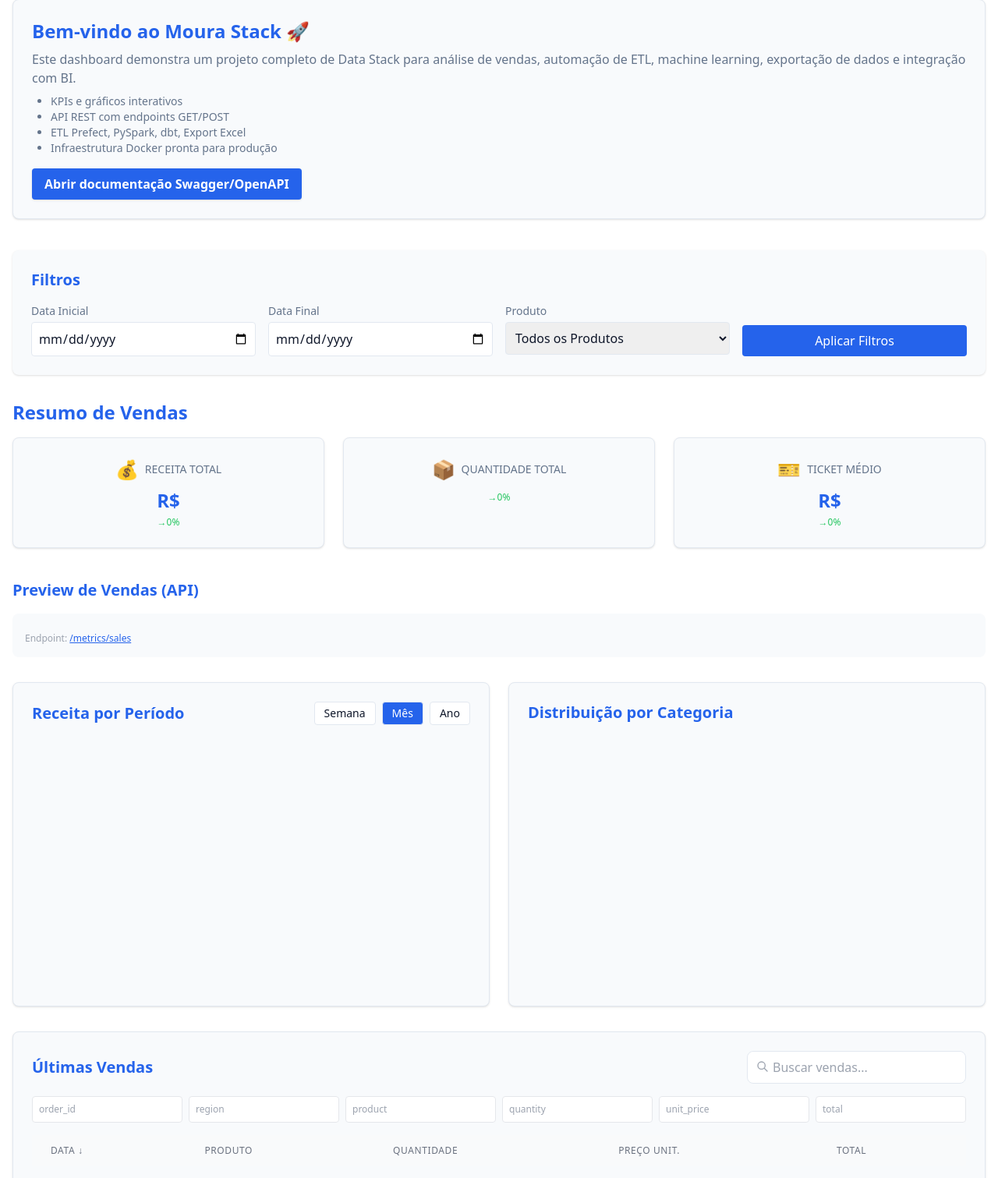
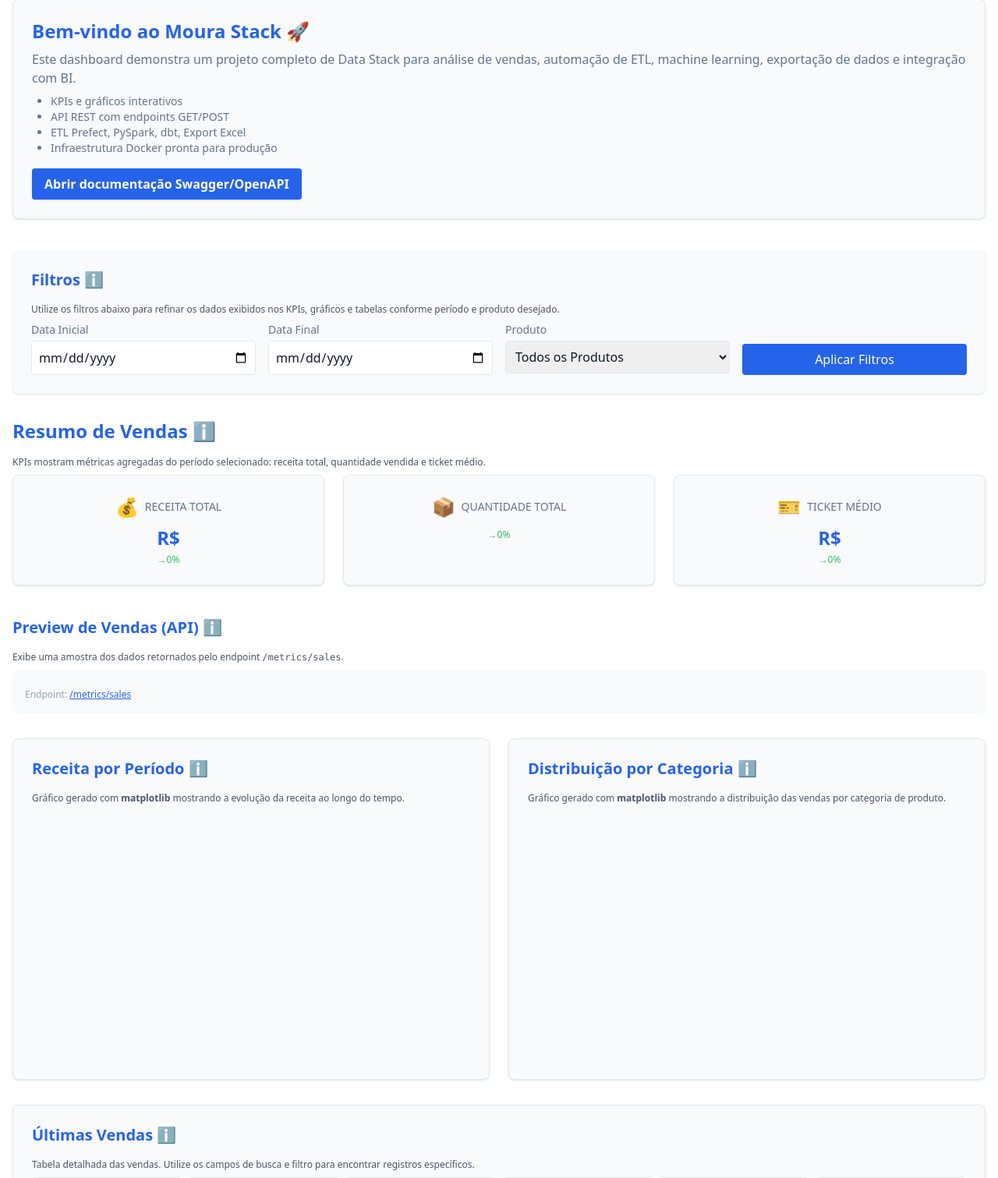
Before and after one commit to LipeLacross/Moura-Stack-Training, a FastAPI app: template app/templates/dashboard.html in a window 1280 px wide. Shown: the part 93-1604 px from the top of the page at 78% size. Run offline with FastAPI, Linux system fonts and the light colour scheme; the template is opened without the code that fills it, so the values that code supplies are empty; a map, chart or similar area stays blank; some libraries are stand-ins or nearby versions.

Commit message:
update dashboard: adicionar tooltips explicativos, descrições e legendas para KPIs, filtros, gráficos e endpoints; incluir orientações sobre ML, PySpark e estatísticas

```diff
--- a/app/templates/dashboard.html
+++ b/app/templates/dashboard.html
@@ -28,7 +28,8 @@
 
 <!-- Filtros -->
 <div class="mb-8 bg-card p-6 rounded-lg shadow">
-  <h2 class="text-xl font-semibold mb-4 text-primary">Filtros</h2>
+  <h2 class="text-xl font-semibold mb-4 text-primary">Filtros <span title="Filtros permitem selecionar datas e produtos para refinar os dados exibidos." style="cursor:help;">ℹ️</span></h2>
+  <p class="text-xs text-gray-600 mb-2">Utilize os filtros abaixo para refinar os dados exibidos nos KPIs, gráficos e tabelas conforme período e produto desejado.</p>
   <div class="grid grid-cols-1 md:grid-cols-4 gap-4">
     <div>
       <label class="block text-sm font-medium text-kpi mb-1">Data Inicial</label>
@@ -57,7 +58,8 @@
 
 <!-- KPIs -->
 <div class="mb-8">
-  <h2 class="text-2xl font-bold mb-4 text-primary">Resumo de Vendas</h2>
+  <h2 class="text-2xl font-bold mb-4 text-primary">Resumo de Vendas <span title="KPIs são indicadores-chave de desempenho, como receita, quantidade e ticket médio." style="cursor:help;">ℹ️</span></h2>
+  <p class="text-xs text-gray-600 mb-2">KPIs mostram métricas agregadas do período selecionado: receita total, quantidade vendida e ticket médio.</p>
   <div class="grid grid-cols-1 md:grid-cols-3 gap-6 mb-10" id="kpi-container">
     <div class="bg-card border border-border rounded-lg p-6 shadow flex flex-col items-center relative" id="revenue-kpi">
       <div class="flex items-center gap-2 mb-2">
@@ -94,7 +96,8 @@
 
 <!-- Preview de vendas -->
 <div class="mb-8">
-  <h2 class="text-xl font-semibold mb-4 text-primary">Preview de Vendas (API)</h2>
+  <h2 class="text-xl font-semibold mb-4 text-primary">Preview de Vendas (API) <span title="API REST permite acessar dados via endpoints, como /metrics/sales." style="cursor:help;">ℹ️</span></h2>
+  <p class="text-xs text-gray-600 mb-2">Exibe uma amostra dos dados retornados pelo endpoint <code>/metrics/sales</code>.</p>
   <div class="bg-card rounded-lg p-4 mb-4">
     <pre class="text-xs text-kpi" id="sales-preview"></pre>
     <div class="text-xs text-gray-400 mt-2">Endpoint: <a href="/metrics/sales" class="text-primary underline">/metrics/sales</a></div>
@@ -105,20 +108,17 @@
 <div class="grid grid-cols-1 lg:grid-cols-2 gap-6 mb-8">
   <div class="bg-card border border-border rounded-lg p-6 shadow">
     <div class="flex justify-between items-center mb-4">
-      <h2 class="text-xl font-semibold text-primary">Receita por Período</h2>
-      <div class="flex space-x-2">
-        <button class="time-filter-btn px-3 py-1 rounded border border-border bg-white text-sm" data-period="week">Semana</button>
-        <button class="time-filter-btn px-3 py-1 rounded border border-border bg-primary text-white text-sm" data-period="month">Mês</button>
-        <button class="time-filter-btn px-3 py-1 rounded border border-border bg-white text-sm" data-period="year">Ano</button>
-      </div>
+      <h2 class="text-xl font-semibold text-primary">Receita por Período <span title="Gráfico gerado com matplotlib, biblioteca Python para visualização de dados." style="cursor:help;">ℹ️</span></h2>
     </div>
+    <p class="text-xs text-gray-600 mb-2">Gráfico gerado com <b>matplotlib</b> mostrando a evolução da receita ao longo do tempo.</p>
     <div class="h-80">
       <canvas id="revenueChart"></canvas>
     </div>
   </div>
 
   <div class="bg-card border border-border rounded-lg p-6 shadow">
-    <h2 class="text-xl font-semibold mb-4 text-primary">Distribuição por Categoria</h2>
+    <h2 class="text-xl font-semibold mb-4 text-primary">Distribuição por Categoria <span title="Categoria agrupa produtos para análise de vendas." style="cursor:help;">ℹ️</span></h2>
+    <p class="text-xs text-gray-600 mb-2">Gráfico gerado com <b>matplotlib</b> mostrando a distribuição das vendas por categoria de produto.</p>
     <div class="h-80">
       <canvas id="categoryChart"></canvas>
     </div>
@@ -129,14 +129,9 @@
 <div class="bg-card border border-border rounded-lg shadow overflow-hidden mb-8">
   <div class="p-6">
     <div class="flex justify-between items-center mb-4">
-      <h2 class="text-xl font-semibold text-primary">Últimas Vendas</h2>
-      <div class="relative">
-        <input type="text" id="search-sales" placeholder="Buscar vendas..." class="pl-8 pr-4 py-2 border border-border rounded-lg">
-        <svg class="w-4 h-4 absolute left-3 top-3 text-gray-400" fill="none" stroke="currentColor" viewBox="0 0 24 24" xmlns="http://www.w3.org/2000/svg">
-          <path stroke-linecap="round" stroke-linejoin="round" stroke-width="2" d="M21 21l-6-6m2-5a7 7 0 11-14 0 7 7 0 0114 0z"></path>
-        </svg>
-      </div>
+      <h2 class="text-xl font-semibold text-primary">Últimas Vendas <span title="Tabela mostra vendas recentes, permite busca e ordenação." style="cursor:help;">ℹ️</span></h2>
     </div>
+    <p class="text-xs text-gray-600 mb-2">Tabela detalhada das vendas. Utilize os campos de busca e filtro para encontrar registros específicos.</p>
 
     <!-- Filtros de colunas -->
     <div class="mb-4 grid grid-cols-6 gap-2">
@@ -237,12 +232,13 @@
 
 <!-- Endpoints REST (GET/POST) -->
 <div class="mb-8">
-  <h2 class="text-xl font-semibold mb-4 text-primary">Exemplos de API REST</h2>
+  <h2 class="text-xl font-semibold mb-4 text-primary">Exemplos de API REST <span title="API REST expõe endpoints para acessar ou modificar dados via HTTP." style="cursor:help;">ℹ️</span></h2>
+  <p class="text-xs text-gray-600 mb-2">Consuma os endpoints GET diretamente no navegador. Para POST, utilize os exemplos curl no terminal para executar rotinas de ML, ETL e exportação.</p>
   <div class="bg-card rounded-lg p-4 mb-4">
     <div class="mb-2 text-sm text-gray-700">Endpoints <b>GET</b> funcionam direto no navegador. Endpoints <b>POST</b> devem ser chamados via <b>curl</b> ou <b>fetch</b> (botão copiar disponível).</div>
     <div class="grid grid-cols-1 md:grid-cols-2 gap-4">
       <div>
-        <h3 class="font-bold text-primary mb-2">GET</h3>
+        <h3 class="font-bold text-primary mb-2">GET <span title="Método GET retorna dados do servidor." style="cursor:help;">ℹ️</span></h3>
         <ul class="list-disc pl-6 text-kpi">
           <li><a href="/health" class="text-primary underline">/health</a> — Status da API e banco</li>
           <li><a href="/metrics/sales" class="text-primary underline">/metrics/sales</a> — Preview de vendas</li>
@@ -253,13 +249,13 @@
         </ul>
       </div>
       <div>
-        <h3 class="font-bold text-primary mb-2">POST</h3>
+        <h3 class="font-bold text-primary mb-2">POST <span title="Método POST envia dados ou executa rotinas no servidor." style="cursor:help;">ℹ️</span></h3>
         <ul class="list-disc pl-6 text-kpi">
-          <li>Treinar modelo ML <span class="text-xs text-gray-400">(<button class="copy-btn" data-cmd="curl -X POST /ml/train">Copiar curl</button>) <button class="exec-btn" data-endpoint="/ml/train">Executar</button></span></li>
-          <li>Predição ML <span class="text-xs text-gray-400">(<button class="copy-btn" data-cmd="curl -X POST -H 'Content-Type: application/json' -d '{\"quantity\":10,\"unit_price\":200}' /ml/predict">Copiar curl</button>) <button class="exec-btn" data-endpoint="/ml/predict" data-payload="true">Executar</button></span></li>
-          <li>Executar ETL Prefect <span class="text-xs text-gray-400">(<button class="copy-btn" data-cmd="curl -X POST /etl/run">Copiar curl</button>) <button class="exec-btn" data-endpoint="/etl/run">Executar</button></span></li>
-          <li>Exportar Gold Parquet/CSV <span class="text-xs text-gray-400">(<button class="copy-btn" data-cmd="curl -X POST /gold/export">Copiar curl</button>) <button class="exec-btn" data-endpoint="/gold/export">Executar</button></span></li>
-          <li>Job PySpark <span class="text-xs text-gray-400">(<button class="copy-btn" data-cmd="curl -X POST /spark/run">Copiar curl</button>) <button class="exec-btn" data-endpoint="/spark/run">Executar</button></span></li>
+          <li>Treinar modelo ML <span title="Machine Learning: algoritmos que aprendem padrões dos dados." style="cursor:help;">ℹ️</span> <span class="text-xs text-gray-400">Exemplo: <code>curl -X POST /ml/train</code> <span title="curl é um comando para fazer requisições HTTP pelo terminal." style="cursor:help;">ℹ️</span></span></li>
+          <li>Predição ML <span title="Predição: estimar valores com base em dados e modelos treinados." style="cursor:help;">ℹ️</span> <span class="text-xs text-gray-400">Exemplo: <code>curl -X POST -H 'Content-Type: application/json' -d '{\"quantity\":10,\"unit_price\":200}' /ml/predict</code> <span title="curl é um comando para fazer requisições HTTP pelo terminal." style="cursor:help;">ℹ️</span></span></li>
+          <li>Executar ETL Prefect <span title="ETL: Extrair, Transformar e Carregar dados. Prefect é uma ferramenta de automação de ETL." style="cursor:help;">ℹ️</span> <span class="text-xs text-gray-400">Exemplo: <code>curl -X POST /etl/run</code> <span title="curl é um comando para fazer requisições HTTP pelo terminal." style="cursor:help;">ℹ️</span></span></li>
+          <li>Exportar Gold Parquet/CSV <span title="Parquet/CSV: formatos de arquivo para exportação de dados." style="cursor:help;">ℹ️</span> <span class="text-xs text-gray-400">Exemplo: <code>curl -X POST /gold/export</code> <span title="curl é um comando para fazer requisições HTTP pelo terminal." style="cursor:help;">ℹ️</span></span></li>
+          <li>Job PySpark <span title="PySpark: biblioteca para processamento distribuído de dados em larga escala." style="cursor:help;">ℹ️</span> <span class="text-xs text-gray-400">Exemplo: <code>curl -X POST /spark/run</code> <span title="curl é um comando para fazer requisições HTTP pelo terminal." style="cursor:help;">ℹ️</span></span></li>
         </ul>
       </div>
     </div>
@@ -371,35 +367,42 @@ services:
 
 <!-- Machine Learning (Regressão Linear) -->
 <div class="mb-8 bg-card p-6 rounded-lg shadow">
-  <h2 class="text-xl font-semibold mb-4 text-primary">Machine Learning — Regressão Linear</h2>
+  <h2 class="text-xl font-semibold mb-4 text-primary">Machine Learning — Regressão Linear <span title="Regressão Linear: técnica para prever valores com base em relações matemáticas." style="cursor:help;">ℹ️</span><br><span class="text-xs text-gray-500 font-normal">Imagem gerada com <b>scikit-learn</b> para modelagem, <b>matplotlib</b> para visualização e <b>pandas</b> para manipulação dos dados.</span></h2>
+  <p class="text-xs text-gray-600 mb-2">Este gráfico mostra a relação entre variáveis de vendas e o modelo de regressão linear treinado.</p>
   <img src="/public/ml_regression.png" alt="Regressão Linear" class="w-full h-64 object-contain" />
 </div>
 
 <!-- Big Data (PySpark) -->
 <div class="mb-8 bg-card p-6 rounded-lg shadow">
-  <h2 class="text-xl font-semibold mb-4 text-primary">Big Data — Receita Total por Produto (PySpark)</h2>
+  <h2 class="text-xl font-semibold mb-4 text-primary">Big Data — Receita Total por Produto (PySpark) <span title="PySpark: biblioteca para processamento distribuído de dados em larga escala." style="cursor:help;">ℹ️</span><br><span class="text-xs text-gray-500 font-normal">Imagem gerada com <b>PySpark</b> para processamento distribuído e <b>matplotlib</b> para visualização. <b>Java</b> é obrigatório para execução do PySpark.</span></h2>
+  <p class="text-xs text-gray-600 mb-2">Gráfico mostra a receita total agregada por produto, processada em larga escala com PySpark.</p>
   <img src="/public/pyspark_agg.png" alt="PySpark Aggregates" class="w-full h-64 object-contain" />
+  <div class="text-xs text-yellow-700 mt-2">Se a imagem não aparecer, verifique se o Java está instalado e a variável <code>JAVA_HOME</code> está configurada.</div>
 </div>
 
 <!-- Gráficos Interativos -->
 <div class="grid grid-cols-1 md:grid-cols-3 gap-6 mb-8">
   <div class="bg-card border border-border rounded-lg p-6 shadow">
-    <h2 class="text-xl font-semibold mb-4 text-primary">Plotly</h2>
+    <h2 class="text-xl font-semibold mb-4 text-primary">Plotly <span title="Plotly: biblioteca para gráficos interativos em Python." style="cursor:help;">ℹ️</span><br><span class="text-xs text-gray-500 font-normal">Imagem gerada com <b>plotly</b> para gráficos interativos.</span></h2>
+    <p class="text-xs text-gray-600 mb-2">Gráfico interativo para análise visual dinâmica dos dados de vendas.</p>
     <img src="/public/plotly.png" alt="Plotly Chart" class="w-full h-64 object-contain" />
   </div>
   <div class="bg-card border border-border rounded-lg p-6 shadow">
-    <h2 class="text-xl font-semibold mb-4 text-primary">Matplotlib</h2>
+    <h2 class="text-xl font-semibold mb-4 text-primary">Matplotlib <span title="Matplotlib: biblioteca para gráficos estáticos em Python." style="cursor:help;">ℹ️</span><br><span class="text-xs text-gray-500 font-normal">Imagem gerada com <b>matplotlib</b> para gráficos estáticos.</span></h2>
+    <p class="text-xs text-gray-600 mb-2">Gráfico estático mostrando métricas agregadas das vendas.</p>
     <img src="/public/matplotlib.png" alt="Matplotlib Chart" class="w-full h-64 object-contain" />
   </div>
   <div class="bg-card border border-border rounded-lg p-6 shadow">
-    <h2 class="text-xl font-semibold mb-4 text-primary">Seaborn</h2>
+    <h2 class="text-xl font-semibold mb-4 text-primary">Seaborn <span title="Seaborn: biblioteca para gráficos estatísticos em Python." style="cursor:help;">ℹ️</span><br><span class="text-xs text-gray-500 font-normal">Imagem gerada com <b>seaborn</b> para gráficos estatísticos.</span></h2>
+    <p class="text-xs text-gray-600 mb-2">Gráfico estatístico para análise de correlações e distribuições dos dados.</p>
     <img src="/public/seaborn.png" alt="Seaborn Chart" class="w-full h-64 object-contain" />
   </div>
 </div>
 
 <!-- Análises Estatísticas -->
 <div class="mb-8 bg-card p-6 rounded-lg shadow">
-  <h2 class="text-xl font-semibold mb-4 text-primary">Análises Estatísticas</h2>
+  <h2 class="text-xl font-semibold mb-4 text-primary">Análises Estatísticas <span title="Análises estatísticas: técnicas para entender padrões e relações nos dados." style="cursor:help;">ℹ️</span><br><span class="text-xs text-gray-500 font-normal">Imagem gerada com <b>matplotlib</b>, <b>scipy</b> e <b>statsmodels</b> para análises estatísticas avançadas.</span></h2>
+  <p class="text-xs text-gray-600 mb-2">Gráfico apresenta resultados de testes estatísticos e modelagens aplicadas aos dados de vendas.</p>
   <img src="/public/statistics.png" alt="Análises Estatísticas" class="w-full h-64 object-contain" />
 </div>
 {% endblock %}
```
Also changed, not shown: project_structure_and_summary.txt (added, +101 -0 lines), README.md.
